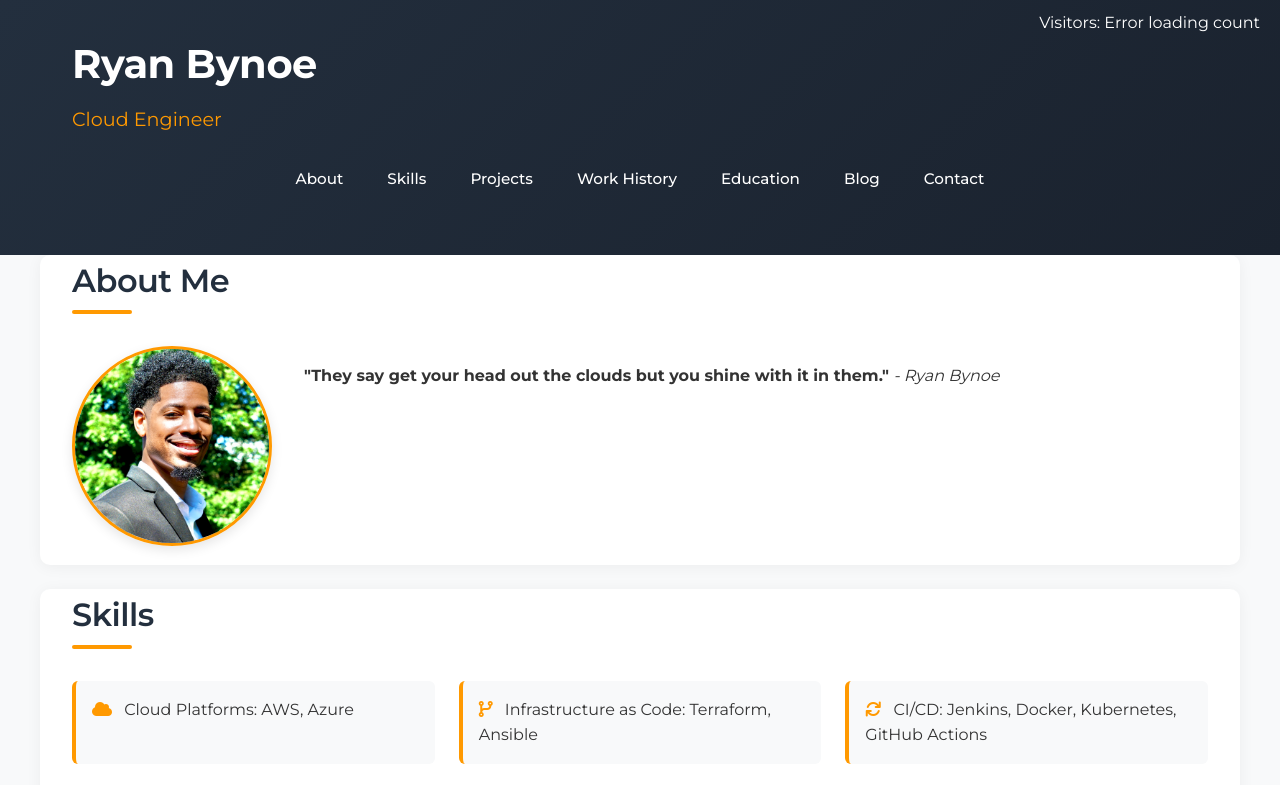
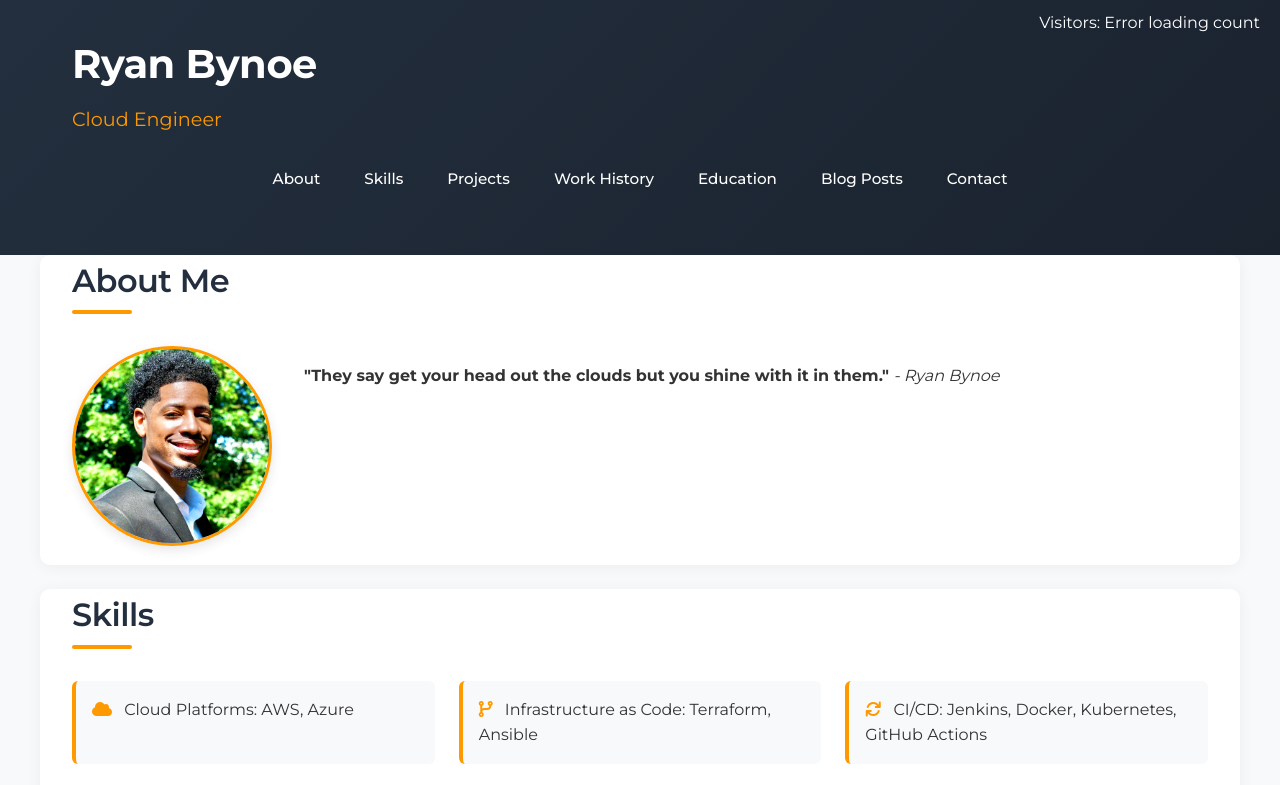
Before and after one commit to ryanbynoe/aws-resume-challenge, a plain HTML site: page website/index.html in a window 1280 px wide. Shown: the top 785 px of the page. Drawn offline with Linux system fonts and the light colour scheme; no server answers; files whose address does not match are found by name.

Commit message:
changed blog to blog posts

```diff
--- a/website/index.html
+++ b/website/index.html
@@ -61,7 +61,7 @@
                 <a href="#projects">Projects</a>
                 <a href="#work">Work History</a>
                 <a href="#education">Education</a>
-                <a href="#blog">Blog</a>
+                <a href="#blog">Blog Posts</a>
                 <a href="#contact">Contact</a>
             </nav>
         </div>
```
